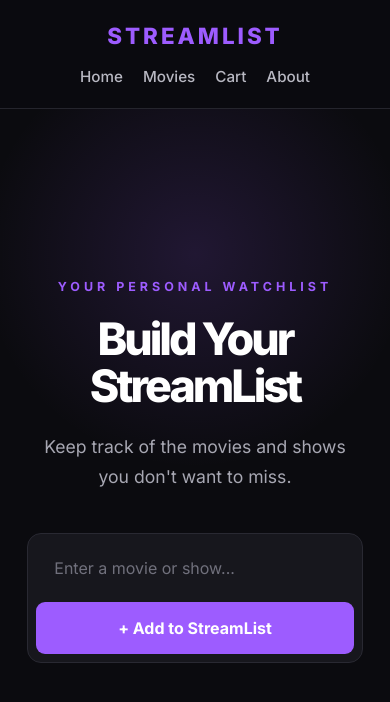
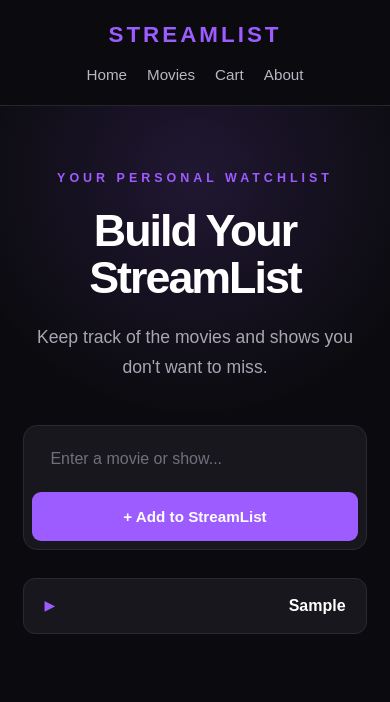
Before and after one commit to 850allen44-hub/StreamList, a React (Vite) app: page / in a window 390 px wide. Both pictures are taken after typing "Sample" into the empty fields and a click on the button "+ Add to StreamList". Shown: the top 702 px of the page. Built offline with nearby package versions, Linux system fonts and the light colour scheme.

Commit message:
Fix StreamList layout and add watchlist

```diff
--- a/src/App.css
+++ b/src/App.css
@@ -1,8 +1,22 @@
+/* ===== STREAMLIST ===== */
+
+* {
+  box-sizing: border-box;
+}
+
 #root {
   min-height: 100vh;
 }
 
-/* Navigation */
+body {
+  margin: 0;
+  background: #0b0b0f;
+  color: #ffffff;
+  font-family: Arial, Helvetica, sans-serif;
+}
+
+/* ===== NAVIGATION ===== */
+
 header {
   height: 82px;
   padding: 0 7%;
@@ -14,6 +28,7 @@ header {
 }
 
 .logo {
+  margin: 0;
   font-size: 1.4rem;
   font-weight: 800;
   letter-spacing: 3px;
@@ -28,6 +43,7 @@ nav {
 
 nav a {
   color: #b8b8c2;
+  text-decoration: none;
   font-size: 0.95rem;
   font-weight: 500;
   transition: 0.2s ease;
@@ -37,39 +53,42 @@ nav a:hover {
   color: #ffffff;
 }
 
-/* Main Page */
+/* ===== MAIN PAGE ===== */
+
 .page {
   min-height: calc(100vh - 82px);
-  display: flex;
-  justify-content: center;
-  align-items: center;
-  padding: 60px 7%;
+  padding: 90px 7% 60px;
   background:
-    radial-gradient(circle at 50% 20%, rgba(157, 92, 255, 0.15), transparent 35%),
+    radial-gradient(
+      circle at 50% 10%,
+      rgba(157, 92, 255, 0.15),
+      transparent 35%
+    ),
     #0b0b0f;
 }
 
 .hero {
   width: 100%;
-  max-width: 850px;
+  max-width: 900px;
+  margin: 0 auto;
   text-align: center;
 }
 
 .eyebrow {
+  margin: 0 0 22px;
   color: #9d5cff;
   font-size: 0.78rem;
   font-weight: 700;
   letter-spacing: 4px;
-  margin-bottom: 22px;
 }
 
 .hero h1,
 .page h1 {
+  margin: 0 0 22px;
   font-size: clamp(2.8rem, 6vw, 5rem);
   line-height: 1.05;
   font-weight: 800;
   letter-spacing: -3px;
-  margin-bottom: 22px;
 }
 
 .subtitle,
@@ -79,8 +98,10 @@ nav a:hover {
   line-height: 1.7;
 }
 
-/* StreamList Form */
+/* ===== ADD MOVIE FORM ===== */
+
 .stream-form {
+  width: 100%;
   max-width: 680px;
   margin: 42px auto 0;
   padding: 8px;
@@ -99,6 +120,7 @@ nav a:hover {
   background: transparent;
   border: none;
   outline: none;
+  font-size: 1rem;
 }
 
 .stream-form input::placeholder {
@@ -111,17 +133,62 @@ nav a:hover {
   border-radius: 9px;
   background: #9d5cff;
   color: #ffffff;
+  font-size: 0.95rem;
   font-weight: 700;
   cursor: pointer;
   transition: 0.2s ease;
 }
 
 .stream-form button:hover {
+  background: #ad78ff;
   transform: translateY(-2px);
-  background: #ad78ff;
 }
 
-/* Mobile */
+/* ===== SAVED STREAMLIST ===== */
+
+.stream-list {
+  width: 100%;
+  max-width: 680px;
+  margin: 28px auto 0;
+  display: flex;
+  flex-direction: column;
+  gap: 12px;
+}
+
+.stream-item {
+  width: 100%;
+  padding: 18px 20px;
+  display: flex;
+  align-items: center;
+  justify-content: space-between;
+
+  background: #17171d;
+  border: 1px solid #292932;
+  border-radius: 12px;
+
+  color: #ffffff;
+  font-size: 1rem;
+  font-weight: 600;
+
+  text-align: left;
+  transition: 0.2s ease;
+}
+
+.stream-item:hover {
+  border-color: #9d5cff;
+  transform: translateY(-2px);
+  box-shadow: 0 8px 25px rgba(157, 92, 255, 0.12);
+}
+
+.stream-item::before {
+  content: "▶";
+  margin-right: 14px;
+  color: #9d5cff;
+  font-size: 0.8rem;
+}
+
+/* ===== MOBILE ===== */
+
 @media (max-width: 650px) {
   header {
     height: auto;
@@ -132,10 +199,19 @@ nav a:hover {
 
   nav {
     gap: 20px;
+    flex-wrap: wrap;
+    justify-content: center;
   }
 
   .page {
     min-height: calc(100vh - 120px);
+    padding: 65px 6% 40px;
+  }
+
+  .hero h1,
+  .page h1 {
+    font-size: 2.8rem;
+    letter-spacing: -2px;
   }
 
   .stream-form {
@@ -146,3 +222,56 @@ nav a:hover {
     width: 100%;
   }
 }
+
+/* ===== NAVBAR FIX ===== */
+
+.navbar {
+  height: 82px;
+  padding: 0 7%;
+  display: flex;
+  align-items: center;
+  justify-content: space-between;
+  border-bottom: 1px solid #25252d;
+  background: rgba(11, 11, 15, 0.96);
+}
+
+.navbar .logo {
+  color: #9d5cff;
+  text-decoration: none;
+  font-size: 1.4rem;
+  font-weight: 800;
+  letter-spacing: 3px;
+}
+
+.nav-links {
+  display: flex;
+  align-items: center;
+  gap: 38px;
+}
+
+.nav-links a {
+  color: #b8b8c2;
+  text-decoration: none;
+  font-size: 0.95rem;
+  font-weight: 500;
+  transition: 0.2s ease;
+}
+
+.nav-links a:hover {
+  color: #ffffff;
+}
+
+@media (max-width: 650px) {
+  .navbar {
+    height: auto;
+    padding: 22px 6%;
+    flex-direction: column;
+    gap: 18px;
+  }
+
+  .nav-links {
+    gap: 20px;
+    flex-wrap: wrap;
+    justify-content: center;
+  }
+}
--- a/src/App.jsx
+++ b/src/App.jsx
@@ -1,15 +1,19 @@
-import { BrowserRouter, Routes, Route, Link } from 'react-router-dom'
-import './App.css'
+import { useState } from "react";
+import { BrowserRouter, Routes, Route, Link } from "react-router-dom";
+import "./App.css";
 
 function StreamList() {
+  const [items, setItems] = useState([]);
+
   const handleSubmit = (event) => {
-    event.preventDefault()
+    event.preventDefault();
 
-    const title = event.target.elements.title.value
-    console.log('Added to StreamList:', title)
+    const title = event.target.elements.title.value;
 
-    event.target.reset()
-  }
+    setItems([...items, title]);
+
+    event.target.reset();
+  };
 
   return (
     <main className="page">
@@ -32,51 +36,72 @@ function StreamList() {
 
           <button type="submit">+ Add to StreamList</button>
         </form>
+
+        <div className="stream-list">
+          {items.map((item, index) => (
+            <div className="stream-item" key={index}>
+              {item}
+            </div>
+          ))}
+        </div>
       </div>
     </main>
-  )
+  );
 }
 
 function Movies() {
   return (
     <main className="page">
-      <h1>Movies</h1>
-      <p>Your movies will appear here.</p>
+      <div className="hero">
+        <p className="eyebrow">DISCOVER</p>
+        <h1>Movies</h1>
+        <p className="subtitle">Browse movies for your StreamList.</p>
+      </div>
     </main>
-  )
+  );
 }
 
 function Cart() {
   return (
     <main className="page">
-      <h1>Cart</h1>
-      <p>Your saved selections will appear here.</p>
+      <div className="hero">
+        <p className="eyebrow">YOUR COLLECTION</p>
+        <h1>Cart</h1>
+        <p className="subtitle">Your saved selections will appear here.</p>
+      </div>
     </main>
-  )
+  );
 }
 
 function About() {
   return (
     <main className="page">
-      <h1>About StreamList</h1>
-      <p>StreamList helps you organize what you want to watch.</p>
+      <div className="hero">
+        <p className="eyebrow">ABOUT</p>
+        <h1>StreamList</h1>
+        <p className="subtitle">
+          A simple way to keep track of movies and shows you want to watch.
+        </p>
+      </div>
     </main>
-  )
+  );
 }
 
 function App() {
   return (
     <BrowserRouter>
-      <header>
-        <div className="logo">STREAMLIST</div>
+      <nav className="navbar">
+        <Link className="logo" to="/">
+          STREAMLIST
+        </Link>
 
-        <nav>
+        <div className="nav-links">
           <Link to="/">Home</Link>
           <Link to="/movies">Movies</Link>
           <Link to="/cart">Cart</Link>
           <Link to="/about">About</Link>
-        </nav>
-      </header>
+        </div>
+      </nav>
 
       <Routes>
         <Route path="/" element={<StreamList />} />
@@ -85,7 +110,7 @@ function App() {
         <Route path="/about" element={<About />} />
       </Routes>
     </BrowserRouter>
-  )
+  );
 }
 
-export default App
+export default App;
```
